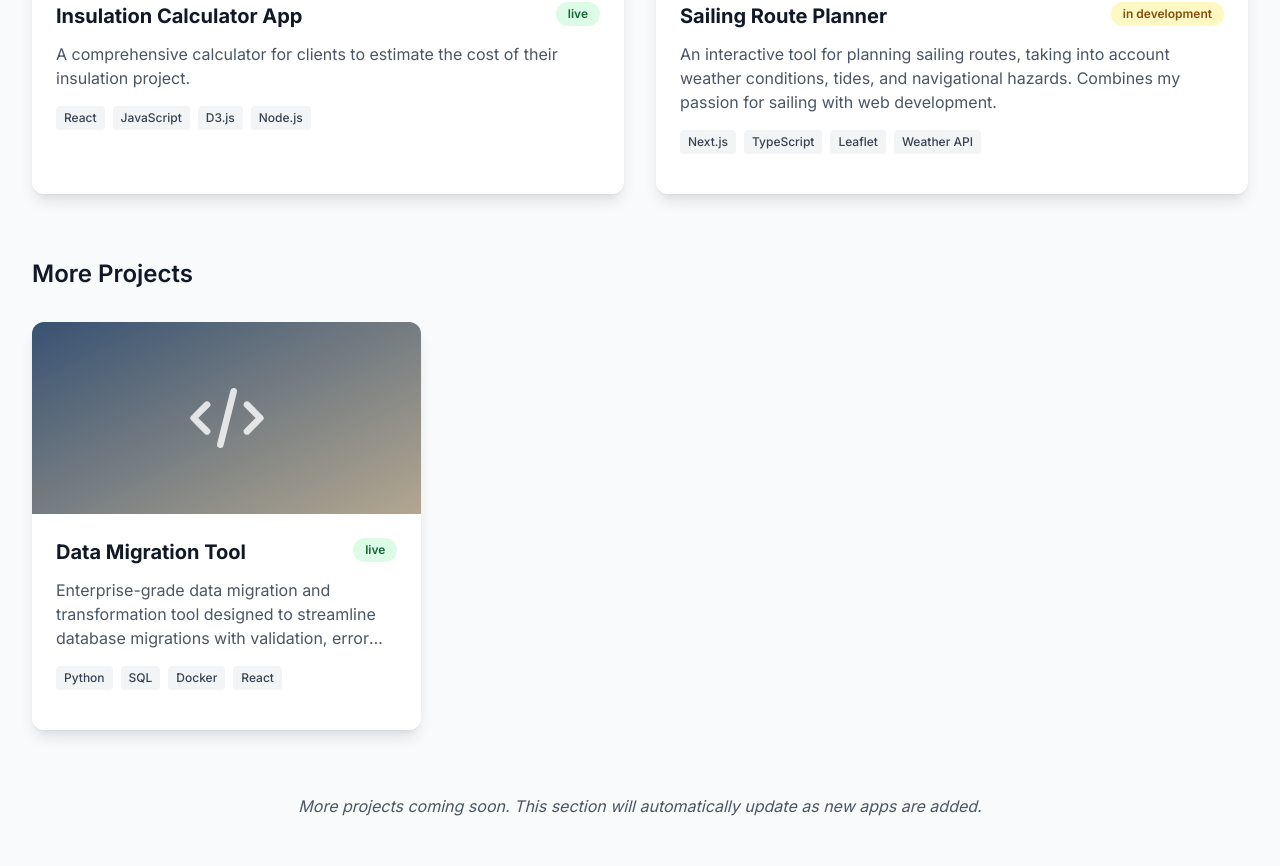
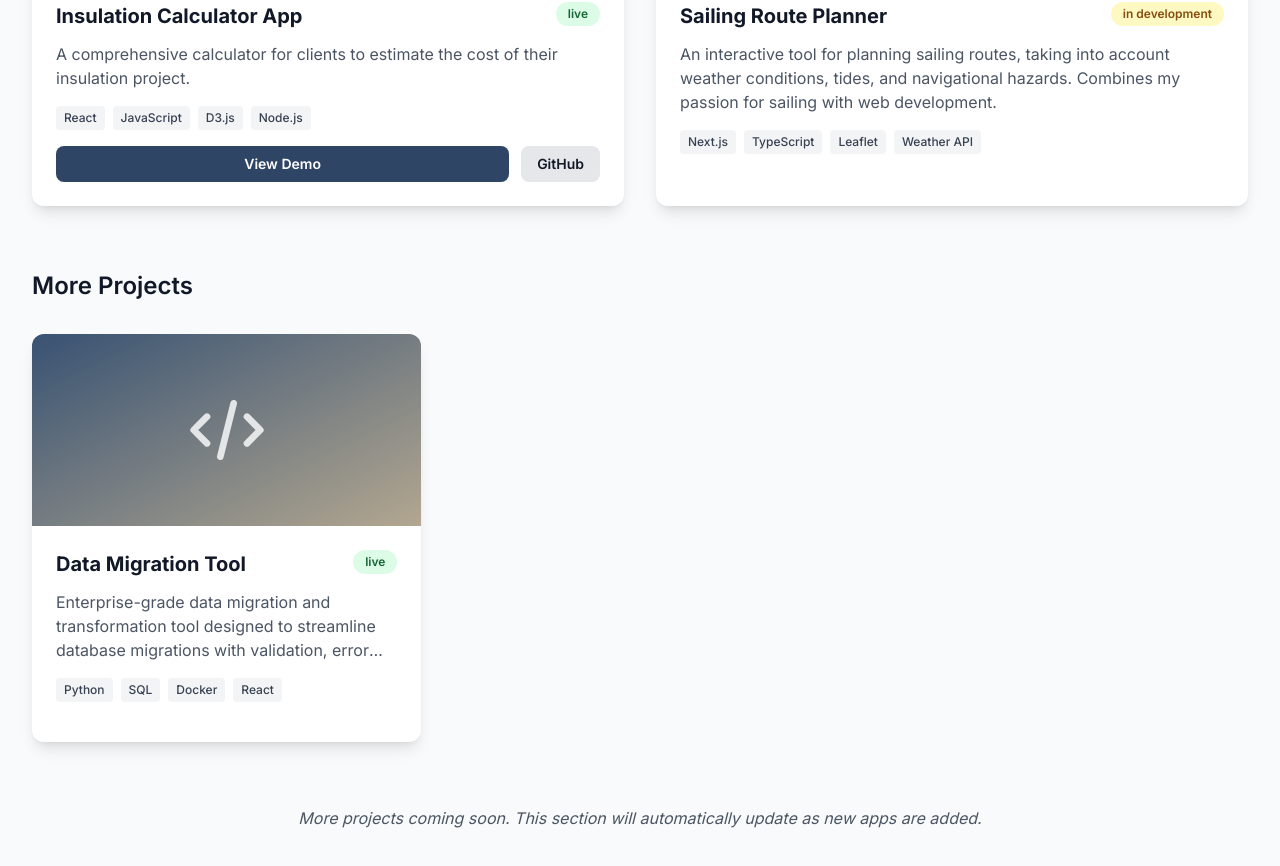
Before and after one commit to TheSailingProject/TheSailingProject-Website, a Next.js app: page / in a window 1280 px wide. Shown: the part 2370-3236 px from the top of the page. Built offline with nearby package versions, Linux system fonts and the light colour scheme.

Commit message:
"Added Insulation Calculator url to project data"

```diff
--- a/data/projects.ts
+++ b/data/projects.ts
@@ -16,6 +16,8 @@ export const projects: Project[] = [
     title: "Insulation Calculator App",
     description: "A comprehensive calculator for clients to estimate the cost of their insulation project.",
     techStack: ["React", "JavaScript", "D3.js", "Node.js"],
+    demoUrl: "https://insulation-calculator.pages.dev/",
+    githubUrl: "https://github.com/TheSailingProject/insulation_calculator",
     status: "live",
     featured: true,
   },
```
